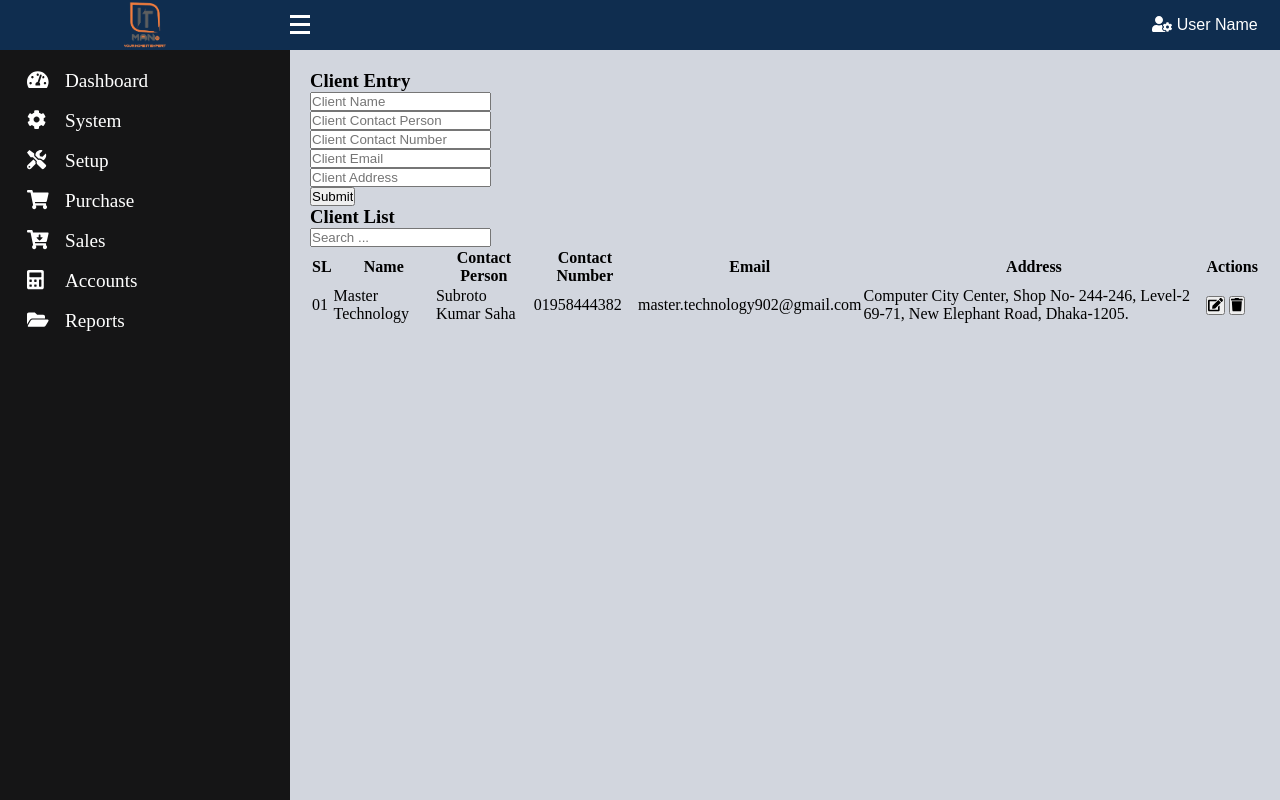
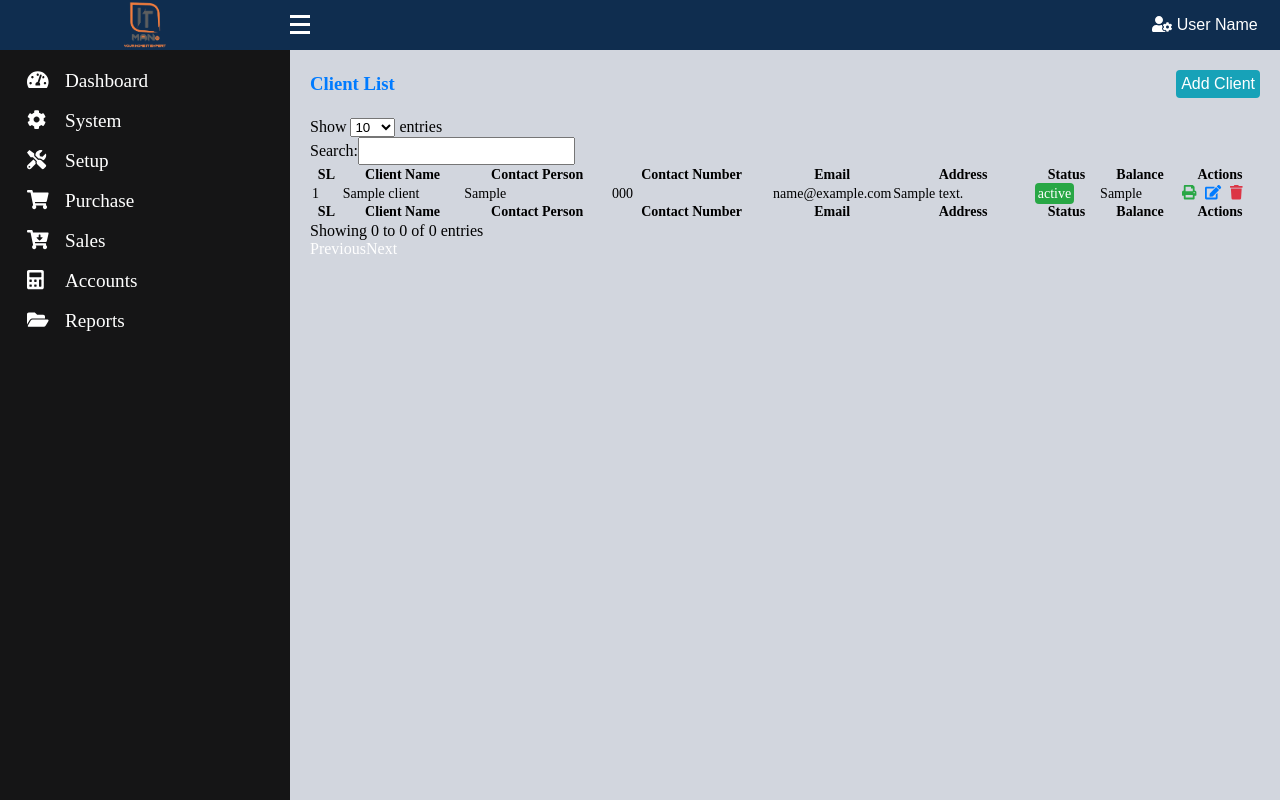
Before and after one commit to mohammadAsikul/itmanbd__pos, a PHP site: page /ipos/setup/client.php in a window 1280 px wide. Run offline with PHP 8.4, Linux system fonts and the light colour scheme; tables that the repository leaves empty or names only in its code hold one stand-in row (values such as "Sample post"); some libraries are stand-ins or nearby versions.

Commit message:
client.php file insert and show using ajax done.

```diff
--- a/js/index.js
+++ b/js/index.js
@@ -96,6 +96,65 @@
             })
         };
         fetchSupplierData();
+        // client add window show and close functions
+        $("#addClient").on('click', function (e) {
+            e.preventDefault();
+            $(".supplier__submit--form").removeClass('close');
+        });
+        // close
+        $(".supplier__submit__form--close").on('click', function (e) {
+            e.preventDefault();
+            $(".supplier__submit--form").addClass('close');
+            // to remove all responce msg class
+            $("#response").fadeOut();
+            $("#response").removeClass('success--msg').removeClass('errors--msg').removeClass('process--msg').html("");
+        });
+
+        // send client data to database using ajax
+        $("#clientSave").on('click', function (e) {
+            e.preventDefault();
+            $(this).attr("disabled", true);
+            setTimeout(() => {
+                $(this).attr("disabled", false);
+            }, 3000);
+            let clientName = $("#clientName").val();
+            let contactNumber = $("#contactNumber").val();
+            let clientEmail = $("#clientEmail").val();
+            let clientAddress = $("#clientAddress").val();
+            let clientStatus = $("#clientStatus").val();
+            if (clientName == "" || contactNumber == "" || clientAddress == "") {
+                $("#response").fadeIn();
+                $("#response").removeClass('success--msg').addClass('errors--msg').html('All fields are required.');
+            }else{
+                $("#response").fadeIn();
+                // $("#response").html($("#clientSubmitForm").serialize());
+                $.ajax({
+                    url: "client_action.php",
+                    type: "POST",
+                    data: $("#clientSubmitForm").serialize(),
+                    success: function (data) {
+                        $("#response").fadeIn();
+                        $("#response").html(data).removeClass('errors--msg').addClass('success--msg');
+                        setTimeout(() => {
+                            $("#response").fadeOut();
+                        }, 5000);
+                        $("#clientSubmitForm").trigger("reset");
+                        fetchClientData();
+                    }
+                });
+            }
+        });
+        // fetch client data using ajax
+        function fetchClientData() {
+            $.ajax({
+                url: "client_action.php",
+                type: "POST",
+                success: function (data) {
+                    $("#clientFatchTable").html(data);
+                }
+            })
+        };
+        fetchClientData();
     // datatables for the purchase order table
     $('#example').DataTable();
     // action dropdown section purchase order
--- a/scss/inclueds/_main.scss
+++ b/scss/inclueds/_main.scss
@@ -103,14 +103,14 @@
 .response{
     z-index: 1001;
     width: 250px;
-    height: 60px;
+    height: auto;
     padding: 10px;
     border-radius: 8px;
     display: flex;
     justify-content: center;
     align-items: center;
     position: absolute;
-    top: 100px;
+    top: 150px;
     right: 0;
     font-size: 1.2rem;
 }
--- a/scss/style.css
+++ b/scss/style.css
@@ -374,7 +374,7 @@
 .response {
   z-index: 1001;
   width: 250px;
-  height: 60px;
+  height: auto;
   padding: 10px;
   border-radius: 8px;
   display: -webkit-box;
@@ -387,7 +387,7 @@
       -ms-flex-align: center;
           align-items: center;
   position: absolute;
-  top: 100px;
+  top: 150px;
   right: 0;
   font-size: 1.2rem;
 }
--- a/setup/action.php
+++ b/setup/action.php
@@ -22,13 +22,13 @@
                         <button class='update' id='update' data-id='$row[supplier_id]'><i class='fas fa-edit'></i></button>
                         <button class='delete' id='delete' data-id='$row[supplier_id]'><i class='fas fa-trash'></i></button>
                     </td>
+                </tr>
                 ";
         }
         echo $fetchSupplierData;
     } else {
         echo $fetchSupplierData = "Supplier Data Can't show at this moment. Check your code.";
-    }
-
+    };
     // insert supplier to database using ajax
     if(isset($_POST['supplierName'])){
         include '../includes/config.php';
@@ -71,5 +71,7 @@
             }
         }
         echo $output;
-    }
+    } else {
+        echo "Data can't be send to the database.";
+    };
 ?>
--- a/setup/client.php
+++ b/setup/client.php
@@ -1,69 +1,100 @@
 <?php require_once '../includes/header.php' ?>
 <!-- main section start -->
+<!-- supplier insert -->
+<form id="clientSubmitForm" class="supplier__submit--form close">
+    <span class="supplier__submit__form--close">
+            <i class="fas fa-window-close"></i>
+    </span>
+    <div class="supplier__dialog" id="supplierDialog">
+        <div class="supplier__dialog--heading">
+            <h3>Client Add</h3>
+        </div>
+        <div class="form__group">
+            <label for="idName">Client Name *</label>
+            <span id="errorClientName" class="error--msg"></span>
+            <input type="hidden" name="id" id="id">
+            <input type="text" name="clientName" id="clientName">
+        </div>
+        <div class="form__group">
+            <label for="contactPerson">Contact Person</label>
+            <span id="errorContactPerson" class="error--msg"></span>
+            <input type="text" name="contactPerson" id="contactPerson">
+        </div>
+        <div class="form__group">
+            <label for="contactNumber">Contact Number *</label>
+            <span id="errorContactNumber" class="error--msg"></span>
+            <input type="text" name="contactNumber" id="contactNumber">
+        </div>
+        <div class="form__group">
+            <label for="clientEmail">Email</label>
+            <span id="errorEmail" class="error--msg"></span>
+            <input type="text" name="clientEmail" id="clientEmail">
+        </div>
+        <div class="form__group">
+            <label for="clientAddress">Address *</label>
+            <span id="errorClientAddress" class="error--msg"></span>
+            <input type="text" name="clientAddress" id="clientAddress">
+        </div>
+        <div class="form__group">
+            <label for="clientStatus">Client Status</label>
+            <select name="clientStatus" id="clientStatus">
+                <!-- <option value="" disabled selected>Supplier Status</option> -->
+                <option value="Active" selected>Active</option>
+                <option value="Deactive">Deactive</option>
+            </select>
+        </div>
+        <div class="form__group">
+            <button type="button" name="clientSave" id="clientSave" class="save--btn">Save</button>
+            <!-- <input type="submit" id="supplierSave" class="save--btn" disabled value="Send"> -->
+        </div>
+    </div>
+</form>
+<!-- responce after submit a form -->
+<div class="response" id="response">
+
+</div>
 <main id="main" class="main">
     <div class="container">
-        <div class="insert__show--container client__insert__show--container">
-            <!-- insert section -->
-            <div class="insert">
-                <h3>Client Entry</h3>
-                <form id="clientInsert" class="insert__form">
-                    <!-- client id and client name -->
-                    <div class="insert__form--input id name">
-                        <input type="hidden" name="id" id="clientId">
-                        <input type="text" name="clientName" id="clientName" placeholder="Client Name">
-                    </div>
-                    <!-- client contact person -->
-                    <div class="insert__form--input contact--person">
-                        <input type="text" name="contactPerson" id="contactPerson" placeholder="Client Contact Person">
-                    </div>
-                    <!-- client contact number -->
-                    <div class="insert__form--input contact--number">
-                        <input type="text" name="contactNumber" id="contactNumber" placeholder="Client Contact Number">
-                    </div>
-                    <!-- client email -->
-                    <div class="insert__form--input email">
-                        <input type="email" name="clientEmail" id="clientEmail" placeholder="Client Email">
-                    </div>
-                    <!-- client address -->
-                    <div class="insert__form--input address">
-                        <input type="text" name="clientAddress" id="clientAddress" placeholder="Client Address">
-                    </div>
-                    <div class="insert__form--submit client__submit">
-                        <input type="submit" class="submit" id="clientSubmit" value="Submit">
-                    </div>
-                </form>
-            </div>
+        <div class="show--container">
             <!-- supplier show section -->
             <div class="show__table--container">
-                <div class="heading__search--container">
+                <div class="heading__btn--container">
                     <h3>Client List</h3>
-                    <div class="search__container">
-                        <input type="text" name="supplier__search" id="supplierSearch" placeholder="Search ...">
+                    <div class="btn__container">
+                        <button id="addClient" class="btn add--supplier">Add Client</button>
                     </div>
                 </div>
-                <table id="clientTable" class="table client__table">
-                    <tr class="table__heading">
-                        <th class="table__heading--items client__sl">SL</th>
-                        <th class="table__heading--items client__name">Name</th>
-                        <th class="table__heading--items client__contact--person">Contact Person</th>
-                        <th class="table__heading--items client__contact--number">Contact Number</th>
-                        <th class="table__heading--items client__email">Email</th>
-                        <th class="table__heading--items client__address">Address</th>
-                        <th class="table__heading--items client__action action">Actions</th>
-                    </tr>
-                    <tr class="table--data">
-                        <td class="table--data--items 1">01</td>
-                        <td class="table--data--items 2">Master Technology</td>
-                        <td class="table--data--items 3">Subroto Kumar Saha</td>
-                        <td class="table--data--items 4">01958444382</td>
-                        <td class="table--data--items 5">master.technology902@gmail.com</td>
-                        <td class="table--data--items address">Computer City Center, Shop No- 244-246, Level-2 69-71, New Elephant Road, Dhaka-1205.</td>
-                        <td class="table--data--action">
-                            <button class="update" id="update"><i class="fas fa-edit"></i></button>
-                            <button class="delete" id="delete"><i class="fas fa-trash"></i></button>
-                        </td>
-                    </tr>
-                </table>
+                <table id="example" class="display item__show--table table" style="width:100%">
+                    <thead>
+                        <tr class="table__heading">
+                            <th class="table__heading--items sl">SL</th>
+                            <th class="table__heading--items supplier--name">Client Name</th>
+                            <th class="table__heading--items contact--person">Contact Person</th>
+                            <th class="table__heading--items contact--number">Contact Number</th>
+                            <th class="table__heading--items email">Email</th>
+                            <th class="table__heading--items address">Address</th>
+                            <th class="table__heading--items status">Status</th>
+                            <th class="table__heading--items status">Balance</th>
+                            <th class="table__heading--items action">Actions</th>
+                        </tr>
+                    </thead>
+                    <tbody id="clientFatchTable">
+                        <!-- fatch supplier data using ajax -->
+                    </tbody>
+                    <tfoot>
+                        <tr class="table__heading">
+                        <th class="table__heading--items sl">SL</th>
+                            <th class="table__heading--items supplier--name">Client Name</th>
+                            <th class="table__heading--items contact--person">Contact Person</th>
+                            <th class="table__heading--items contact--number">Contact Number</th>
+                            <th class="table__heading--items email">Email</th>
+                            <th class="table__heading--items address">Address</th>
+                            <th class="table__heading--items status">Status</th>
+                            <th class="table__heading--items status">Balance</th>
+                            <th class="table__heading--items action">Actions</th>
+                        </tr>
+                    </tfoot>
+              </table>
             </div>
         </div>
     </div>
--- /dev/null
+++ b/setup/client_action.php
@@ -0,0 +1,58 @@
+<?php
+    // fetch client data from database using ajax
+    include '../includes/config.php';
+    $fetchClientData = "";
+    $clientFetchSql = "SELECT * FROM ipos_client ORDER BY client_id";
+    $clientFetchQuery = mysqli_query($conn, $clientFetchSql) or die("client_action.php page query problems." . mysqli_error($conn));
+    if (mysqli_num_rows($clientFetchQuery) > 0) {
+        while ($row = mysqli_fetch_assoc($clientFetchQuery)) {
+            $fetchClientData .= "
+                <tr class='table--data'>
+                    <td class='table--data--items'>$row[client_id]</td>
+                    <td class='table--data--items'>$row[client_name]</td>
+                    <td class='table--data--items'>$row[client_cont_person]</td>
+                    <td class='table--data--items'>$row[client_cont_number]</td>
+                    <td class='table--data--items'>$row[client_email]</td>
+                    <td class='table--data--items supplier__address'>$row[client_address]</td>
+                    <td class='table--data--items'><span class='status'>$row[client_status]</span></td>
+                    <td class='table--data--items'>$row[client_balance]</td>
+                    <td class='table--data--items table--data--action' data-id=''>
+                        <button class='print' id='print' data-id='$row[client_id]'><i class='fas fa-print'></i></button>
+                        <button class='update' id='update' data-id='$row[client_id]'><i class='fas fa-edit'></i></button>
+                        <button class='delete' id='delete' data-id='$row[client_id]'><i class='fas fa-trash'></i></button>
+                    </td>
+                </tr>
+            ";
+        }
+        echo $fetchClientData;
+    } else {
+        echo "Client Data Can't show at this moment. check client_action.php file";
+    }
+    // send data to database using ajax
+    if (isset($_POST["clientName"])) {
+        include '../includes/config.php';
+        $clientName = $_POST["clientName"];
+        $clientContactPerson = $_POST["contactPerson"];
+        $clientContactNumber = $_POST["contactNumber"];
+        $clientEmail = $_POST["clientEmail"];
+        $clientAddress = $_POST["clientAddress"];
+        $clientStatus = $_POST["clientStatus"];
+        $output = "";
+        // client number duplicate check using client_cont_number
+        $clientNumberSql = "SELECT * FROM `ipos_client` WHERE client_cont_number = '{$clientContactNumber}'";
+        $clientNumberQuery = mysqli_query($conn, $clientNumberSql) or die('client number duplicate check error.' . mysqli_error($conn));
+        if (mysqli_num_rows($clientNumberQuery) > 0) {
+            $output .= "Client Contact Number Exist.";
+        } elseif ($clientName == "" ||  $clientContactNumber =="") {
+            $output .= "Input Field must be filed.";
+        } elseif ($clientName !== "" &&  $clientContactNumber !=="") {
+            $clientInsertSql = "INSERT INTO `ipos_client` (client_name, client_cont_person, client_cont_number, client_email, client_address, client_status, client_balance)
+                                VALUES ('{$clientName}', '{$clientContactPerson}', '{$clientContactNumber}', '{$clientEmail}', '{$clientAddress}', '{$clientStatus}', NULL)";
+            if (mysqli_query($conn, $clientInsertSql) or die("client insert sql problems.". mysqli_error($conn))) {
+                echo $output .= "Client Inserted.";
+            } else {
+                echo $output .= "Client Not Inserted";
+            }
+        }
+    }
+?>
```
